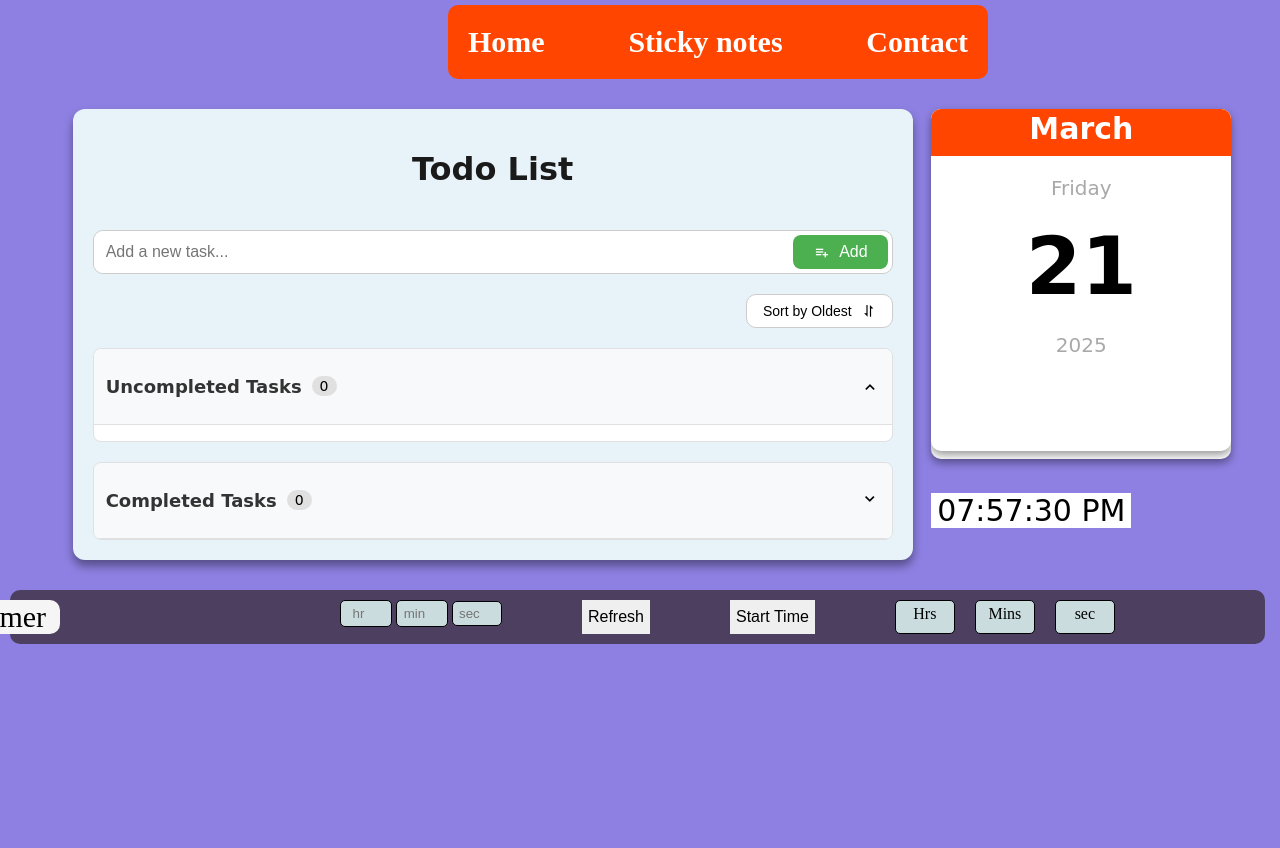
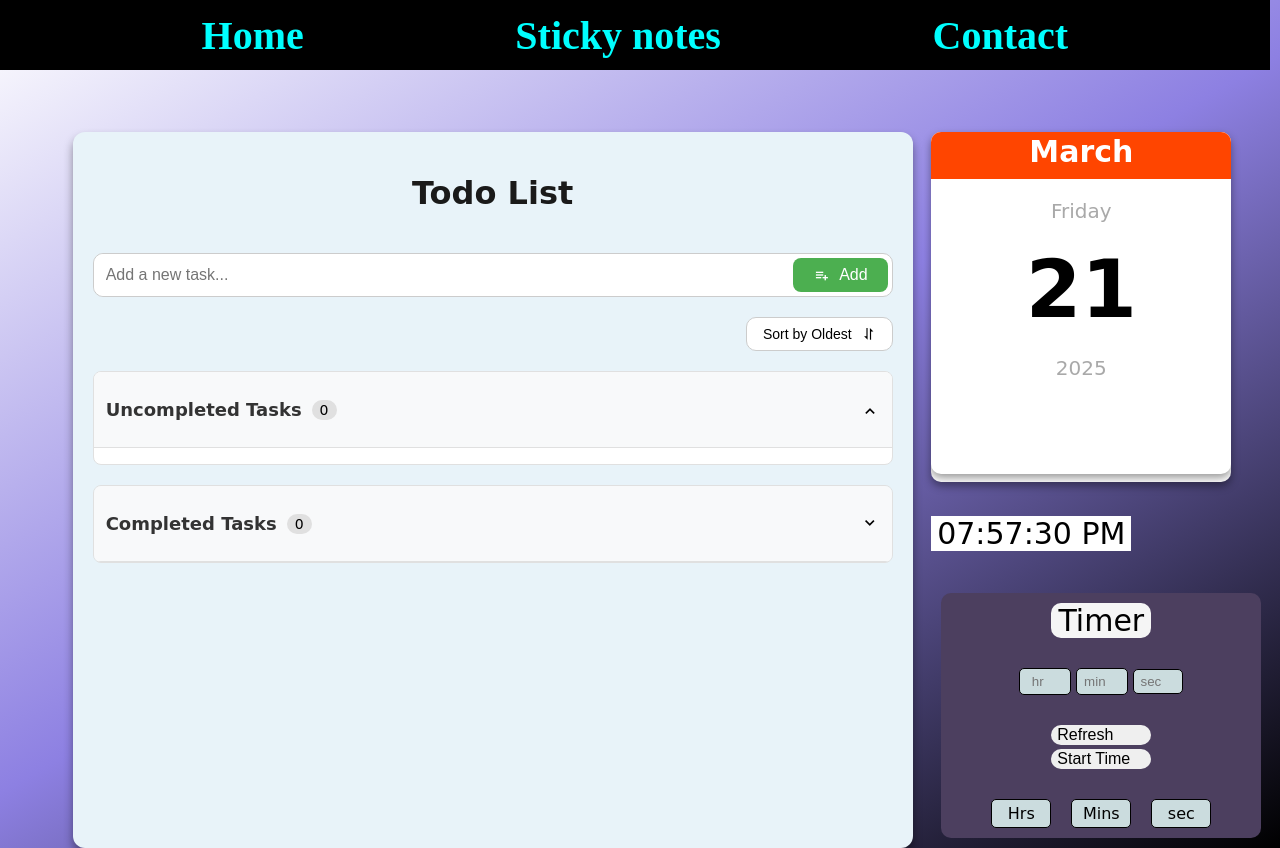
Before and after one commit to kuhanimkuu/capstone-project-1, a plain HTML site: page todo.html in a window 1280 px wide. Before the commit the page ends 800 px from the top, so only its background shows below. Drawn offline with nearby package versions, Linux system fonts and the light colour scheme.

Commit message:
eighth commit

```diff
--- a/sticky.css
+++ b/sticky.css
@@ -19,6 +19,7 @@ h1{
     max-width:100%;
     padding:50px;
     gap:10px;
+
 }
 nav{
     overflow: hidden;
--- a/todo.css
+++ b/todo.css
@@ -1,5 +1,5 @@
 body{
-    background: rgb(141, 128, 226);
+    background: linear-gradient(330deg, rgb(0, 0, 0),rgb(141, 128, 226),rgb(255, 255, 255));
     margin:0;
      display:flex;
     flex-direction: column;
@@ -10,7 +10,7 @@ body{
   /* navigation bar */
 nav{
 
-    background-color:orangered;
+    /* background-color:orangered;
     text-decoration: none;
     font-size: 30px;
     justify-content: center;
@@ -19,7 +19,7 @@ nav{
     margin-top:5px;
     border-radius:10px;
     transition: all ease-in-out 0.2s;
-    padding:20px;
+    padding:20px; */
 }
 nav:hover{
     background-color:#45a049;
@@ -29,18 +29,64 @@ nav:hover{
     flex-direction:row;
     text-align: center;
     justify-content: space-between;
+    text-decoration: none;
+    background-color:rgb(0, 0, 0);
+    opacity:0.5;
+    gap:10px;
+    justify-content:space-evenly;
+    font-size:40px;
+    height:70px;
+    align-items:center;
+    width:99.19%;
+    position:fixed;
+    transition:all 0.5s ease;
+    margin-bottom:40%;
+    z-index:4;
 }
-a{
+.navigation:hover{
+    transition: 0.5s;
+    opacity:1;
+
+}
+/* a{
     color:rgb(255, 255, 255);
     font-weight: bold;
     transition: all ease-in-out 0.2s;
 }
 a:hover{
     font-size:40px;
+} */
+
+
+
+
+a{
+    font-weight: bold;
+    text-decoration:none;
 }
-
+a:link{
+    color:aqua;
+}
+a:visited{
+    color:rgb(237, 235, 238);
+    transform:scale(0.8);
+}
+.lnk{
+    opacity:1;
+    transition:all 0.5s ease;
+}
+.lnk:hover{
+    transition:0.5s;
+    color:black;
+    background-color:white;
+    opacity:1;
+    text-decoration: underline;
+    font-style: italic;
+    transform:scale(1.2);
+}
 /* calendar */
 .me{
+    margin-top:8%;
     display:flex;
     flex-direction: row;
     gap:10px;
@@ -324,12 +370,21 @@ button:hover {
 }
 .mothers{
     display:flex;
-    flex-direction:row;
-     background-color: #4c3f5f;
-    gap:80px;
+    flex-direction:column;
+    background-color: #4c3f5f;
+    gap:30px;
     padding:10px;
-    width:98%;
-    justify-content: center;
+    width:300px;
+    justify-content:center;
+    align-items: center;
+    border-radius: 10px;
+    margin-top:10%;
+}
+.timers{
+    font-size:30px;
+    background-color: whitesmoke;
+    width:100px;
+    text-align: center;
     border-radius: 10px;
 }
 .clocks{
@@ -338,6 +393,17 @@ button:hover {
     gap: 20px;
     justify-content: end;
 }
+
+.buttn{
+    display:flex;
+    flex-direction: column;
+    gap:4px;
+    width:100px;
+}
+
+
+
+
 .timer{
     display:flex;
     flex-direction: row;
@@ -394,10 +460,13 @@ button:hover {
 .sub{
     cursor: pointer;
     color:black;
+    border-radius: 10px;
+
 }
 .refresh{
     cursor:pointer;
     color:black;
+    border-radius: 10px;
 }
 .times{
     background-color: white;
@@ -406,12 +475,3 @@ button:hover {
     margin-top: 10%;;
     text-align: center;
 }
-.timers{
-    font-size:30px;
-    transform: translateX(-200px);
-    background-color: whitesmoke;
-    width:100px;
-    text-align: center;
-    border-radius: 10px;
-
-}
--- a/todo.html
+++ b/todo.html
@@ -10,9 +10,9 @@
 <body>
     <nav>
         <div class="navigation">
-            <a href="index.html"> Home</a>
-            <a href="sticky.html">Sticky notes</a>
-            <a href="contact.html">Contact</a>
+            <a href="index.html" class="lnk"> Home</a>
+            <a href="sticky.html" class="lnk">Sticky notes</a>
+            <a href="contact.html" class="lnk">Contact</a>
 
         </div>
     </nav>
@@ -78,13 +78,11 @@
                     </div>
                 </div>
                 <div class="times" id="MyClockDisplay"></div>
-            </div>
-        </div>
-        </div>
                 <div class="containers">
+
+                    <div class="mothers">
                         <p id="usernameError" style="color:red; display:none;">Time input is out of range</p>
                         <p id="timeup" style="color:red; display:none;">Time is up!!!</p>
-        <div class="mothers">
                         <div class="timers" id="MyClockDisplay">Timer</div>
                         <div class="clocks">
                             <form>
@@ -93,8 +91,10 @@
                             <input type="number" class="sec" id="sec" defaultValue="00" placeholder="sec"></input>
                             </form>
                         </div>
+                        <div class="buttn">
                             <button class="refresh" id="refresh" onclick="location.reload()">Refresh</button>
                             <button class="sub" id="sub">Start Time</button>
+                        </div>
                         <div class="timer">
                             <span class="hours" id="hours">Hrs</span>
                             <span class="mins" id="mins">Mins</span>
@@ -102,6 +102,10 @@
                         </div>
                     </div>
                 </div>
+
+            </div>
+        </div>
+        </div>
     <script src="todo.js"></script>
 </body>
 </html>
```
Lines whose indentation alone changed are shown as unchanged.
